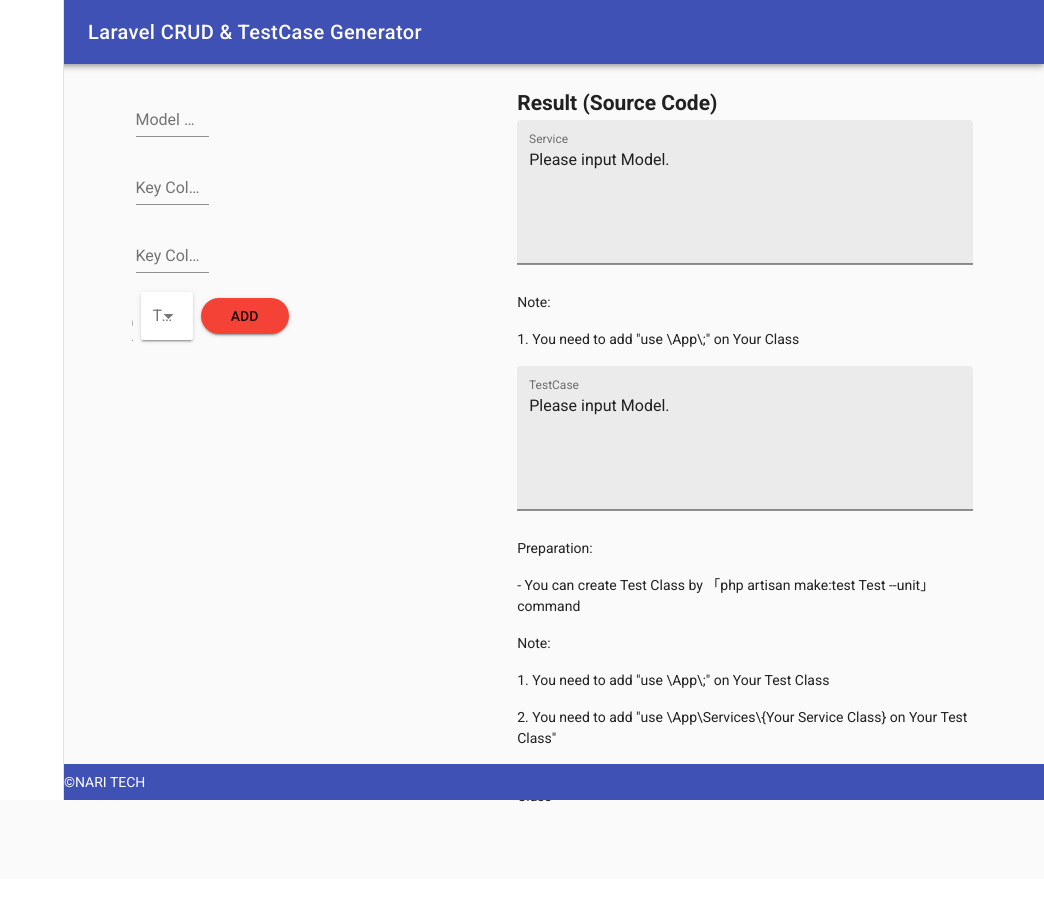
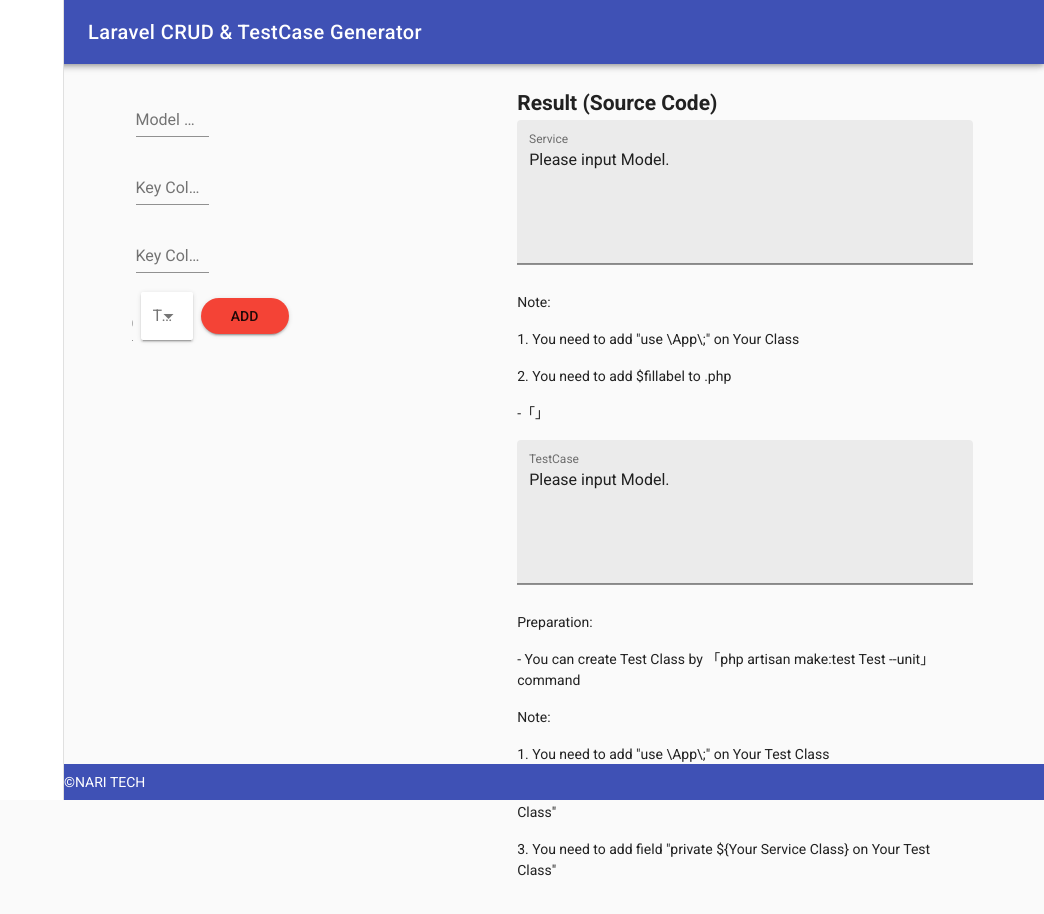
Before and after one commit to narith-minami/laravel-crud-and-test-code-generator, a Vue app: page / in a window 1280 px wide. Shown: the top 914 px of the page, without its empty margins (236-1280 px from the left). Before the commit the page ends 879 px from the top, so only its background shows below. Built offline with nearby package versions, Linux system fonts and the light colour scheme.

Commit message:
add Note

```diff
--- a/src/App.vue
+++ b/src/App.vue
@@ -85,6 +85,8 @@
             ></v-textarea>
             <p>Note:</p>
             <p>1. You need to add "use \App\{{ modelName }};" on Your Class</p>
+            <p>2. You need to add $fillabel to {{ modelName }}.php</p>
+            <p> -「{{ fillable }}」</p>
             <v-textarea
               box
               auto-grow
@@ -137,6 +139,7 @@
     updateKeyName: "",
     selectKeyName: "",
     inputFields: [],
+    fillable: "",
     dummy: [
       { name: "title", type: "integer" },
       { name: "body", type: "string" }
@@ -154,6 +157,11 @@
       }
       const data = { name: this.inputName, type: this.selectType };
       this.inputFields.push(data);
+      this.fillable = "protected $fillable = [";
+      for (let i = 0; i < this.inputFields.length - 1; ++i) {
+        this.fillable += "'" + this.inputFields[i] + "', ";
+      }
+      this.fillable += "'" + this.inputFields[this.inputFields.length - 1] + "'];";
       this.inputName = "";
       this.selectType = "";
     },
```
